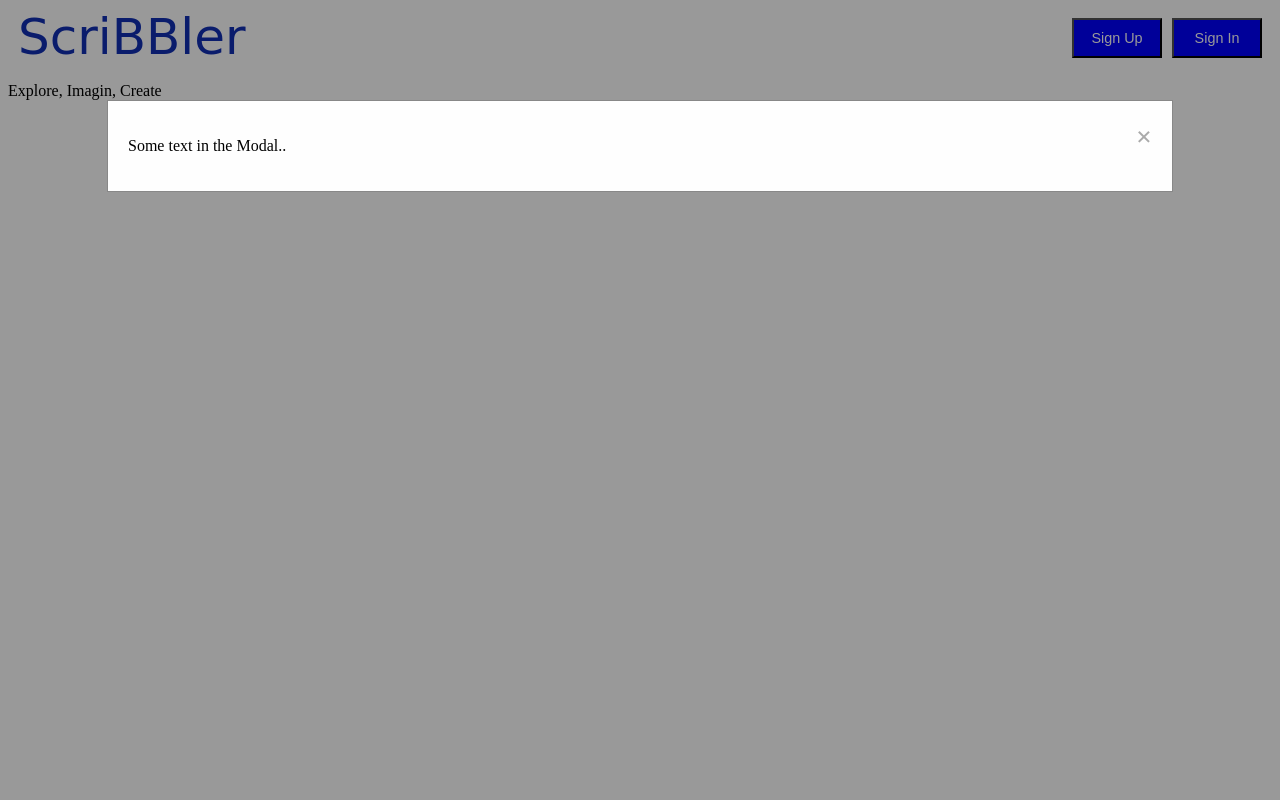
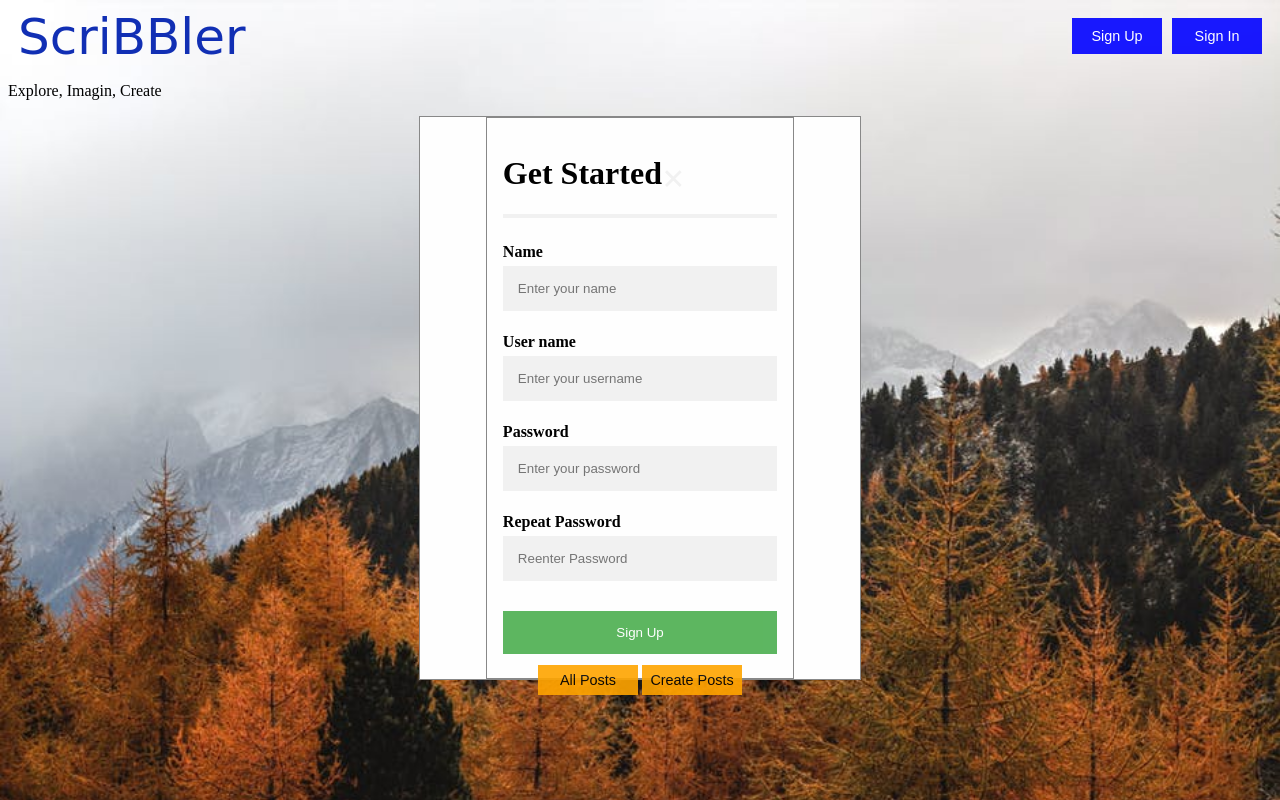
Before and after one commit to AshmitaHazra/Scribble, a plain HTML site: page index.html in a window 1280 px wide. Both pictures are taken after a click on the button "Sign In". Drawn offline with Linux system fonts and the light colour scheme; a web font is replaced by a local one.

Commit message:
Part A completed

```diff
--- a/index.html
+++ b/index.html
@@ -15,18 +15,89 @@
 <header>
       <button id = "SigninBtn" class="topbutton">Sign In</button>
       <button id = "SignupBtn" class="topbutton">Sign Up</button>
+      <a class="logo_title">ScriBBler</a>
+      <p class="sub_title">Explore, Imagin, Create</p>
 <!-- Trigger/Open The Modal -->
 <!-- The Modal -->
-<div id="myModal" class="modal">
+<div id="myModal1" class="modal">
   <!-- Modal content -->
   <div class="modal-content">
-    <span class="close">&times;</span>
-    <p>Some text in the Modal..</p>
+    <form class="modal-content" action="/action_page.php">
+      <div class="container">
+        <h1>Get Started <span class="close">&times;</span></h1>
+
+        <hr style="font-weight: bolder;">
+        <label for="name"><b>Name</b></label>
+        <input type="text" placeholder="Enter your name" name="email" required>
+
+        <label for="username"><b>User name</b></label>
+        <input type="text" placeholder="Enter your username" name="email" required>
+
+        <label for="psw"><b>Password</b></label>
+        <input type="password" placeholder="Enter your password" name="psw" required>
+
+        <label for="psw-repeat"><b>Repeat Password</b></label>
+        <input type="password" placeholder="Reenter Password" name="psw-repeat" required>
+
+        <div class="clearfix">
+          <button type="submit" class="signup">Sign Up</button>
+        </div>
+      </div>
+    </form>
   </div>
 </div>
-<a class="logo_title">ScriBBler</a>
-      <p class="sub_title">Explore, Imagin, Create</p>
-    </header>
+
+<div id="myModal2" class="modal">
+  <!-- Modal content -->
+  <div class="modal-content">
+    <form class="modal-content" action="/action_page.php">
+      <div class="container">
+        <h1>Welcome Back! <span class="close">&times;</span></h1>
+
+        <label for="username"><b>User name</b></label>
+        <input type="text" placeholder="Enter your username" name="email" required>
+
+        <label for="psw"><b>Password</b></label>
+        <input type="password" placeholder="Enter your password" name="psw" required>
+        <div class="clearfix">
+          <button type="submit" class="signup">Sign In</button>
+        </div>
+        <p>Not a Menber?<a href="#" style="color:dodgerblue">Sign Up</a>.</p>
+      </div>
+    </form>
+  </div>
+</div>
+
+</header>
+<div class="container1">
+  <div class="center">
+    <button class="post_btn" onclick="AllPostClick()">All Posts</button>
+    <button class="post_btn" id="CreatePost">Create Posts</button>
+  </div>
+</div>
+
+<div id="myModal3" class="modalform">
+  <!-- Modal content -->
+  <div class="modal-form-content">
+    <form class="modal-form-content" action="/action_page.php">
+      <div class="container1">
+        <span onclick="document.getElementById('myModal3').style.display='none'"
+        class="w3-button w3-display-topright">&times;</span>
+        <h1>Pen Your Post </h1>
+
+        <label for="title"><b>Title</b></label>
+        <input type="text" placeholder="Enter the title of your post" name="title" required>
+
+        <label for="content"><b>Content</b></label><br>
+        <textarea type="text" style="width: 100%;" placeholder="Enter the content of your post" name="content" required></textarea>
+        <div class="clearfix">
+          <button type="submit" width= 50px class="create">Create</button>
+        </div>
+      </div>
+    </form>
+  </div>
+</div>
+
 </body>
 <script src="./script/index.js" type="text/javascript"></script>
 
--- a/script/index.js
+++ b/script/index.js
@@ -1,25 +1,62 @@
-
-  var modal = document.getElementById("myModal");
-
+//sign up
+  var modal1 = document.getElementById("myModal1");
 // Get the button that opens the modal
-var btn = document.getElementById("SigninBtn");
-
+var btn1 = document.getElementById("SigninBtn");
 // Get the <span> element that closes the modal
-var span = document.getElementsByClassName("close")[0];
-
+var span1 = document.getElementsByClassName("close")[0];
 // When the user clicks the button, open the modal
-btn.onclick = function() {
-  modal.style.display = "block";
+btn1.onclick = function() {
+  modal1.style.display = "block";
+}
+// When the user clicks on <span> (x), close the modal
+span1.onclick = function() {
+  modal1.style.display = "none";
+}
+// When the user clicks anywhere outside of the modal, close it
+window.onclick = function(event) {
+  if (event.target == modal1) {
+    modal1.style.display = "none";
+  }
+}
+//sign in
+var modal2 = document.getElementById("myModal2");
+// Get the button that opens the modal
+var btn2 = document.getElementById("SignupBtn");
+// Get the <span> element that closes the modal
+var span2 = document.getElementsByClassName("close")[1];
+// When the user clicks the button, open the modal
+btn2.onclick = function() {
+  modal2.style.display = "block";
+}
+// When the user clicks on <span> (x), close the modal
+span2.onclick = function() {
+  modal2.style.display = "none";
+}
+// When the user clicks anywhere outside of the modal, close it
+window.onclick = function(event) {
+  if (event.target == modal2) {
+    modal2.style.display = "none";
+  }
 }
 
+//createpost
+var modal3 = document.getElementById("myModal3");
+// Get the button that opens the modal
+var btn3 = document.getElementById("CreatePost");
+// Get the <span> element that closes the modal
+var span3 = document.getElementsByClassName("close")[2];
+// When the user clicks the button, open the modal
+btn3.onclick = function() {
+  modal3.style.display = "block";
+  container1.style.display= "none";
+}
 // When the user clicks on <span> (x), close the modal
-span.onclick = function() {
-  modal.style.display = "none";
+span3.onclick = function() {
+  modal3.style.display = "none";
 }
-
 // When the user clicks anywhere outside of the modal, close it
 window.onclick = function(event) {
-  if (event.target == modal) {
-    modal.style.display = "none";
+  if (event.target == modal3) {
+    modal3.style.display = "none";
   }
 }
--- a/styles/index.css
+++ b/styles/index.css
@@ -12,47 +12,145 @@
     }
 
     .logo_title{
-    font-family:"Montez",cursive;
+        font-family:"Satisfy",cursive;
         font-size:50px;
         color:#112fb4;
         margin:auto;
         text-decoration:none;
         margin:10px 10px 0px 10px;
         }
+* {box-sizing: border-box}
+/* Full-width input fields */
+  input[type=text], input[type=password] {
+  width: 100%;
+  padding: 15px;
+  margin: 5px 0 22px 0;
+  display: inline-block;
+  border: none;
+  background: #f1f1f1;
+}
+
+/* Add a background color when the inputs get focus */
+input[type=text]:focus, input[type=password]:focus {
+  background-color: #ddd;
+  outline: none;
+}
+/* Set a style for all buttons */
+button {
+  background-color: #4CAF50;
+  color: white;
+  padding: 14px 20px;
+  margin: 8px 0;
+  border: none;
+  cursor: pointer;
+  width: 100%;
+  opacity: 0.9;
+}
+.center {
+    margin: 0;
+    position: absolute;
+    top: 50%;
+    left: 50%;
+    -ms-transform: translate(-50%, -50%);
+    transform: translate(-50%, -50%);
+  }
+.post_btn{
+    width:100px;
+    height: 30px;
+    padding:5px;
+    cursor:pointer;
+    font-weight:500;
+    font-size:90%;
+    background: orange;
+    color:black;
+    font-family:Arial,Helvetica,sans-serif;
+}
+
+button:hover {
+  opacity:1;
+}
+
+/* Float cancel and signup buttons and add an equal width */
+.signupbtn {
+  float: left;
+  width: 50%;
+}
+.container1 {
+    height: 100%;
+    position: relative
+  }
+/* Add padding to container elements */
+.container {
+  padding: 16px;
+}
+
+/* The Modal (background) */
 .modal {
     display: none; /* Hidden by default */
-    position: fixed; /* Stay in place */
-    z-index: 1; /* Sit on top */
-    padding-top: 100px; /* Location of the box */
-    left: 0;
-    top: 0;
-    width: 100%; /* Full width */
-    height: 100%; /* Full height */
-    overflow: auto; /* Enable scroll if needed */
-    background-color: rgb(0,0,0); /* Fallback color */
-    background-color: rgba(0,0,0,0.4); /* Black w/ opacity */
+    position: center;/* Stay in place */
+    background-color: transparent;
+    border: none;
+    width:50%;
+    margin: auto;
+  }
+.modalform {
+    display: none; /* Hidden by default */
+    position: center;/* Stay in place */
+    background-color: transparent;
+    border: none;
+    width:90%;
+    height: 90%;
+    margin: auto;
   }
 
-  /* Modal Content */
+/* Modal Content/Box */
 .modal-content {
   background-color: #fefefe;
   margin: auto;
-    padding: 20px;
   border: 1px solid #888;
-    width: 80%;
+  width: 70%; /* Could be more or less, depending on screen size */
+  height: 90%;
+
+}
+.modal-form-content {
+    background-color: #fefefe;
+    margin: auto;
+    border: 1px solid #888;
+    width: 100%; /* Could be more or less, depending on screen size */
+    height: 90%;
 }
 
-  /* The Close Button */
-  .close {
-    color: #aaaaaa;
-    float: right;
-    font-size: 28px;
-    font-weight: bold;
+/* Style the horizontal ruler */
+hr {
+  border: 2px solid #f1f1f1;
+  margin-bottom: 25px;
 }
 
-  .close:hover,
-  .close:focus {
-    color: #000;
-    text-decoration: none;
-    cursor: pointer;
+/* The Close Button (x) */
+.close {
+  position: absolute;
+
+  font-size: 40px;
+  font-weight: bold;
+  color: #f1f1f1;
 }
+
+/* Clear floats */
+.clearfix::after {
+  content: "";
+  clear: both;
+  display: table;
+}
+
+/* Change styles for cancel button and signup button on extra small screens */
+@media screen and (max-width: 300px) {
+  .cancelbtn, .signupbtn {
+    width: 100%;
+  }
+}
+body {
+    background-image: url(../images/background.jpg);
+    background-repeat: no-repeat;
+    background-attachment: fixed;
+    background-size: cover;
+  }
```
Also changed, not shown: html/postslist.html (+1 -0 lines). Lines whose indentation alone changed are shown as unchanged.
